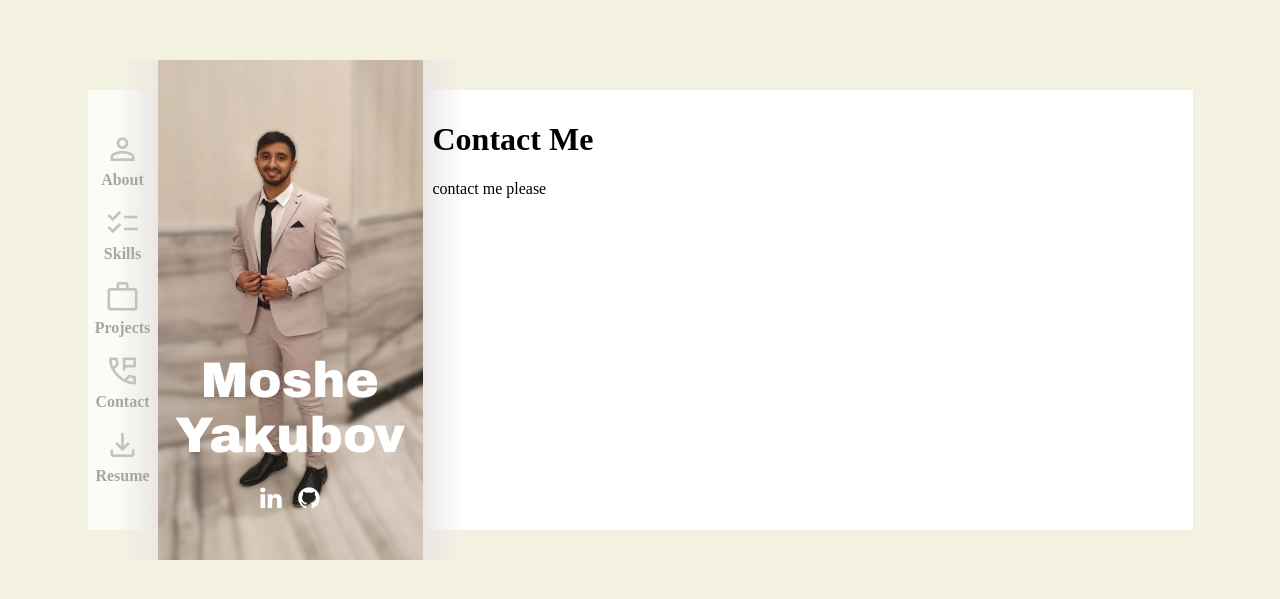
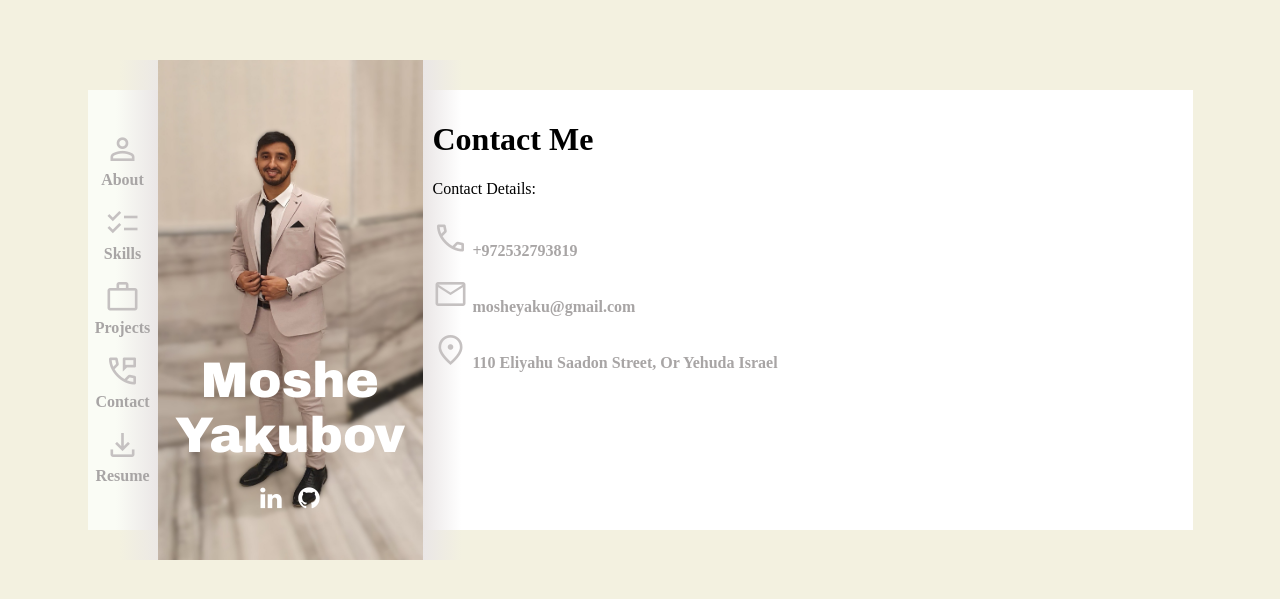
Before and after one commit to mosheyaku/resume, a Django app: page /contact_me/ in a window 1280 px wide. Shown: the top 599 px of the page. Run offline with Django 4.2, Linux system fonts and the light colour scheme.

Commit message:
Adding contact details.

```diff
--- a/resume/templates/resume/contact-me.html
+++ b/resume/templates/resume/contact-me.html
@@ -1,8 +1,25 @@
 {% extends "base.html" %}
 
 {% block content %}
- <h1>Contact Me</h1>
-        <p>
-         contact me please
-        </p>
+    <h1>Contact Me</h1>
+    <p>
+        Contact Details:
+    </p>
+    <ul>
+        <li>
+            <span class="material-symbols-outlined">call</span>
+            +972532793819
+        </li>
+
+        <li>
+            <span class="material-symbols-outlined">mail</span>
+            mosheyaku@gmail.com
+        </li>
+
+        <li>
+            <span class="material-symbols-outlined">location_on</span>
+            110 Eliyahu Saadon Street, Or Yehuda
+            Israel
+        </li>
+    </ul>
 {% endblock %}
```
